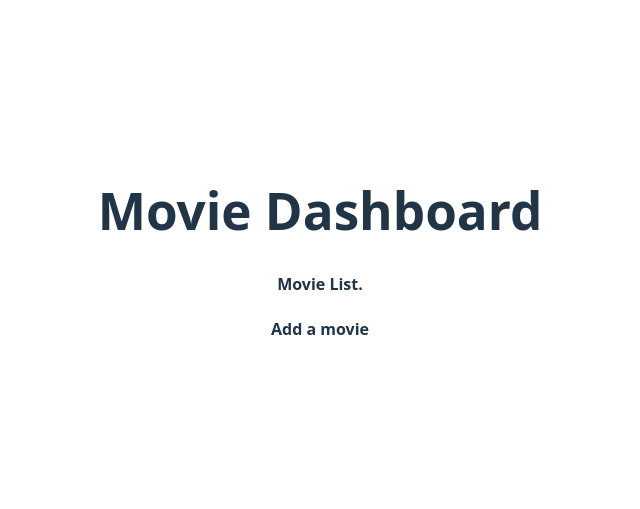
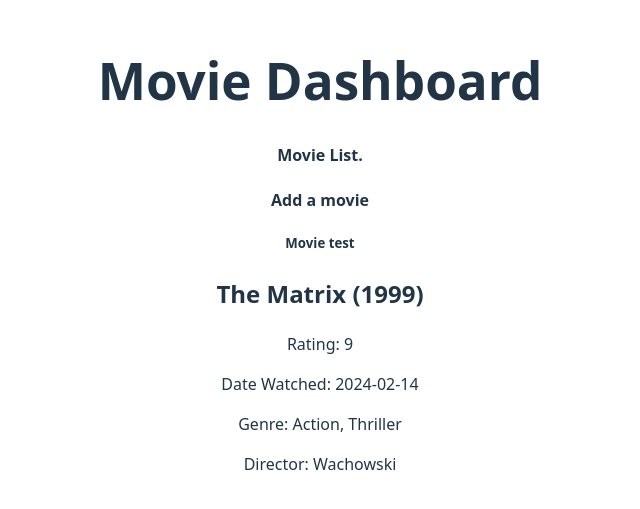
Before and after one commit to GiannisAil/movie_dashboard, a React (Vite) app in the folder frontend/movie_dashboard/: page / in a window 1280 px wide. Shown: the part 145-654 px from the top of the page, without its empty margins (320-960 px from the left). Built offline with nearby package versions, Linux system fonts and the light colour scheme.

Commit message:
added movie component

```diff
--- /dev/null
+++ b/frontend/movie_dashboard/src/components/Movie.jsx
@@ -0,0 +1,44 @@
+// React component to display a single movie
+
+// api response:
+// [
+//   {
+//     "id": 1,
+//     "title": "The Matrix",
+//     "year": 1999,
+//     "rating": 9,
+//     "date_watched": "2024-02-14",
+//     "genre": [
+//       "Action",
+//       "Thriller"
+//     ],
+//     "director": "Wachowski"
+//   },
+//   {
+//     "id": 2,
+//     "title": "La La Land",
+//     "year": 2016,
+//     "rating": 8,
+//     "date_watched": "2024-03-02",
+//     "genre": [
+//       "Musical"
+//     ],
+//     "director": "Chazelle"
+//   }
+// ]
+
+// Movie(id=1, title="The Matrix", year=1999, rating=9, date_watched="2024-02-14", genre=["Action", "Thriller"], director="Wachowski"),
+
+function Movie({movie}) {
+    return (
+        <div className="movie">
+            <h2>{movie.title} ({movie.year})</h2>
+            <p>Rating: {movie.rating}</p>
+            <p>Date Watched: {movie.date_watched}</p>
+            <p>Genre: {movie.genre.join(", ")}</p>
+            <p>Director: {movie.director}</p>
+        </div>
+    );
+}
+
+export default Movie;
--- a/frontend/movie_dashboard/src/pages/Home.jsx
+++ b/frontend/movie_dashboard/src/pages/Home.jsx
@@ -1,9 +1,27 @@
+import Movie from '../components/Movie';
+
 function Home(){
+    // movie data for testing
+    let movie = {
+        "id": 1,
+        "title": "The Matrix",
+        "year": 1999,
+        "rating": 9,
+        "date_watched": "2024-02-14",
+        "genre": [
+          "Action",
+          "Thriller"
+        ],
+        "director": "Wachowski"
+    }
+
     return (
         <div>
             <h1>Movie Dashboard</h1>
             <h4>Movie List.</h4>
             <h4>Add a movie</h4>
+            <h5>Movie test</h5>
+            <Movie movie={movie} />
         </div>
     );
 }
```
Also changed, not shown: frontend/movie_dashboard/src/services/api.js (added, +10 -0 lines).
